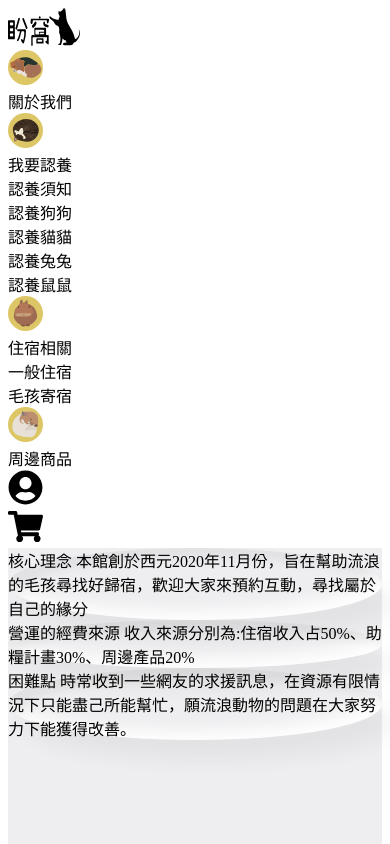
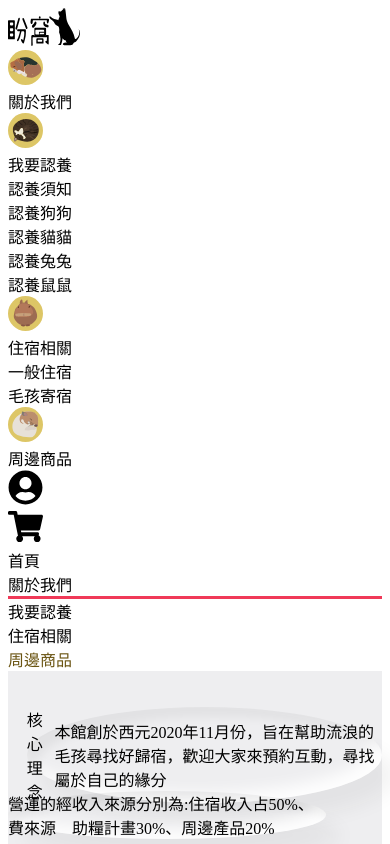
Before and after one commit to Lin-Yen-1118/New_Paw_House, a Vue app: page /about in a window 390 px wide. Shown: the top 844 px of the page. Built offline with nearby package versions, Linux system fonts and the light colour scheme; the HTML template or start-up script is replaced by a standard one; a web font is replaced by a local one.

Commit message:
wip: mobile menu

```diff
--- a/src/Layout/layout.vue
+++ b/src/Layout/layout.vue
@@ -1,7 +1,7 @@
 <template>
   <div class="">
     <div
-      class="w-full overflow-auto overflow-x-hidden"
+      class="w-full overflow-auto overflow-x-hidden <xl:(mt-56px)"
       :class="$route.name !== 'home' ? 'space-for-functionBar' : ''"
     >
       <slot slot="default"></slot>
--- a/src/components/Nav/index.vue
+++ b/src/components/Nav/index.vue
@@ -1,14 +1,24 @@
 <template>
   <div
-    class="h-full w-full flex justify-between items-center sticky top-0 z-50 select-none pl-10px pr-10px"
+    class="h-full w-full flex justify-between items-center sticky top-0 z-50 select-none pl-10px pr-10px <xl:(fixed h-60px )"
     style="background-color: rgba(255, 255, 255, 0.7)"
   >
+    <!-- hamburger menu -->
+    <!-- <div
+      class="hidden <xl:(flex flex-col relative p-10px)"
+      @click="toggleHamburgerMenu()"
+    >
+      <div class="bg-black relative m-4px w-20px h-3px rounded-lg"></div>
+      <div class="bg-black relative m-4px w-30px h-3px rounded-lg"></div>
+      <div class="bg-black relative m-4px w-20px h-3px rounded-lg"></div>
+    </div> -->
+
     <div class="relative pl-10px">
       <router-link to="/"> </router-link>
       <img class="logo" :src="logoImg" />
     </div>
     <!-- 這邊的 ref="target" 為用來做收合subMenu (用法來源:https://vueuse.org/core/onclickoutside/#demo)-->
-    <div class="w-3/5 flex justify-around items-center text-2xl">
+    <div class="w-3/5 flex justify-around items-center text-2xl <xl:(hidden)">
       <div
         ref="target"
         v-for="items in MenuArr"
@@ -68,6 +78,45 @@
       <div class="ml-10px mr-10px relative">
         <router-link to="/cart"> </router-link>
         <img :src="cartImg" />
+      </div>
+    </div>
+  </div>
+
+  <!-- mobile menu -->
+  <div
+    class="hidden <xl:(sticky z-50 top-53px left-0 w-full h-100px bg-white shadow-lg flex justify-around items-center overflow-x-scroll p-10px)"
+  >
+    <div
+      ref="target"
+      v-for="items in HamburgerMenuArr"
+      :key="items.id"
+      @click="getSubMenu(items.id)"
+      class="custom_active m-10px flex-nowrap flex items-center w-full h-full relative cursor-pointer"
+    >
+      <div
+        class="flex justify-center items-center relative"
+        style="width: 100%; height: 100%"
+      >
+        <div
+          class="flex ml-5px cursor-pointer"
+          :class="$route.name === items.routePath ? 'current_line' : ''"
+        >
+          {{ items.title }}
+          <div v-show="items.routePath === ''">
+            <div
+              class=""
+              :class="
+                currentSubMenu === items.id && defaultSubMenuStatus === true
+                  ? ''
+                  : ''
+              "
+            ></div>
+          </div>
+        </div>
+
+        <template v-if="items.routePath !== ''">
+          <router-link :to="{ path: `/${items.routePath}` }"> </router-link>
+        </template>
       </div>
     </div>
   </div>
@@ -146,6 +195,71 @@ const MenuArr = reactive([
   },
 ]);
 
+const HamburgerMenuArr = reactive([
+  {
+    id: 'Home',
+    title: '首頁',
+    routePath: 'home',
+  },
+  {
+    id: 'about',
+    title: '關於我們',
+    routePath: 'about',
+  },
+  {
+    id: 'adopt',
+    title: '我要認養',
+    routePath: '',
+
+    subMenu: [
+      {
+        id: 'adoptInfo',
+        title: '認養須知',
+        routePath: '/adopt-info',
+      },
+      {
+        id: 'adoptDogs',
+        title: '認養狗狗',
+        routePath: '/adopt-animals',
+      },
+      {
+        id: 'adoptCats',
+        title: '認養貓貓',
+        routePath: '/adopt-animals',
+      },
+      {
+        id: 'adoptRabbits',
+        title: '認養兔兔',
+        routePath: '/adopt-animals',
+      },
+      {
+        id: 'adoptRodents',
+        title: '認養鼠鼠',
+        routePath: '/adopt-animals',
+      },
+    ],
+  },
+  {
+    id: 'room',
+    title: '住宿相關',
+    routePath: '',
+
+    subMenu: [
+      { id: 'room', title: '一般住宿', routePath: 'room' },
+      {
+        id: 'petAccommodation',
+        title: '毛孩寄宿',
+        routePath: '/pet_accommodation',
+      },
+    ],
+  },
+  {
+    id: 'products',
+    title: '周邊商品',
+    routePath: 'products',
+  },
+]);
+
 const getImgUrl = (img: string) => {
   return new URL(`${img}.svg`, import.meta.url).href;
 };
@@ -160,6 +274,17 @@ const getSubMenu = (items: string) => {
       currentSubMenu.value = items;
     }
   });
+
+  if (HamburgerMenuArr) {
+    HamburgerMenuArr.forEach((o) => {
+      if (o.id === items) {
+        console.log(o.id, 'o.id');
+        defaultSubMenuStatus.value = true;
+        currentSubMenu.value = items;
+        console.log(currentSubMenu.value);
+      }
+    });
+  }
 };
 
 //當子選單失去焦點，就收起來
@@ -167,6 +292,12 @@ const target = ref(null);
 onClickOutside(target, (event) => {
   defaultSubMenuStatus.value = false;
 });
+
+const burgerMenuStatus = ref(false);
+function toggleHamburgerMenu() {
+  burgerMenuStatus.value = !burgerMenuStatus.value;
+  console.log(burgerMenuStatus.value, '###');
+}
 </script>
 <style scoped>
 img {
@@ -244,4 +375,7 @@ img {
 .custom_active:hover > .sub_menu {
   display: block;
 }
+.current_line {
+  border-bottom: 3px solid rgb(240, 57, 88);
+}
 </style>
--- a/src/views/About/index.vue
+++ b/src/views/About/index.vue
@@ -1,16 +1,30 @@
 <template>
   <div class="parallax w-full relative">
     <div class="relative top-0 left-0 w-full h-full">
-      <div class="drop w-350px h-350px absolute top-50px left-60 p-30px">
-        核心理念
-        本館創於西元2020年11月份，旨在幫助流浪的毛孩尋找好歸宿，歡迎大家來預約互動，尋找屬於自己的緣分
+      <div
+        class="drop w-280px h-280px absolute p-30px flex flex-col"
+        style="position: absolute; left: 5%; top: 3%"
+      >
+        <div class="text-lg font-black leading-loose">核心理念</div>
+        <div>
+          本館創於西元2020年11月份，旨在幫助流浪的毛孩尋找好歸宿，歡迎大家來預約互動，尋找屬於自己的緣分
+        </div>
       </div>
-      <div class="drop w-290px h-290px absolute top-150px left-350 p-30px">
-        營運的經費來源 收入來源分別為:住宿收入占50%、助糧計畫30%、周邊產品20%
+      <div
+        class="drop w-250px h-250px absolute p-30px flex flex-col"
+        style="position: absolute; right: 15%; top: 10%"
+      >
+        <div class="text-lg font-black leading-loose">營運的經費來源</div>
+        <div>收入來源分別為:住宿收入占50%、助糧計畫30%、周邊產品20%</div>
       </div>
-      <div class="drop w-300px h-300px absolute top-200px left-140 p-30px">
-        困難點
-        時常收到一些網友的求援訊息，在資源有限情況下只能盡己所能幫忙，願流浪動物的問題在大家努力下能獲得改善。
+      <div
+        class="drop w-310px h-310px absolute p-30px flex flex-col"
+        style="position: absolute; left: 20%; top: 27%"
+      >
+        <div class="text-lg font-black leading-loose">困難點</div>
+        <div>
+          時常收到一些網友的求援訊息，在資源有限情況下只能盡己所能幫忙，願流浪動物的問題在大家努力下能獲得改善。
+        </div>
       </div>
     </div>
   </div>
@@ -19,11 +33,11 @@
 .parallax {
   background-image: url(@/assets/images/bg/dog01.png);
   width: 100%;
-  height: 1800px;
+  height: 1200px;
   background-repeat: no-repeat;
   background-size: contain;
   position: relative;
-  background-position: 50% 50%;
+  background-position: center;
   background-attachment: fixed;
   background-color: #eeeef0;
 }
--- a/src/views/Home/index.vue
+++ b/src/views/Home/index.vue
@@ -14,7 +14,7 @@
     >
       等家毛孩
     </div>
-    <div class="flex justify-center items-center w-full">
+    <div class="flex justify-center items-center w-full flex-wrap">
       <template v-for="adoptItems in adoptArr" :key="adoptItems.id">
         <div class="cursor-pointer relative">
           <img
@@ -42,7 +42,11 @@
     <div class="flex justify-center items-center">
       <template v-for="roomItems in roomArr" :key="roomItems.id">
         <div class="hover_blur cursor-pointer relative">
-          <img class="w-60 h-90" :src="roomItems.imgUrl" :alt="roomItems.alt" />
+          <img
+            class="w-60 h-90 <xl:(h-auto)"
+            :src="roomItems.imgUrl"
+            :alt="roomItems.alt"
+          />
           <router-link to="/room"> </router-link>
         </div>
       </template>
@@ -60,7 +64,11 @@
         class="pet_room cursor-pointer relative"
       >
         <div class="hover_blur">
-          <img class="w-60 h-90" :src="items.imgUrl" :alt="items.alt" />
+          <img
+            class="w-60 h-90 <xl:(h-auto)"
+            :src="items.imgUrl"
+            :alt="items.alt"
+          />
           <router-link to="/room"> </router-link>
         </div>
         <div
@@ -77,17 +85,15 @@
     </div>
     <div class="flex justify-center h-490px">
       <div class="cursor-pointer relative h-320px pl-10px pr-10px">
-        <img class="w-110 h-75" :src="foodAidImg" alt="" />
+        <img class="w-110 h-75 <xl:(h-auto)" :src="foodAidImg" alt="" />
         <router-link to="/products"> </router-link>
         <div class="text-xl p-5px select-none">助糧計畫</div>
         <div class="p-5px leading-relaxed">
-          助糧，最
-          <span class="text-red-500">食</span>
-          在的幫助
+          助糧，最<span class="text-red-500">食</span>在的幫助
         </div>
       </div>
       <div class="cursor-pointer relative h-320px pl-10px pr-10px">
-        <img class="w-110 h-75" :src="volunteerImg" alt="" />
+        <img class="w-110 h-75 <xl:(h-auto)" :src="volunteerImg" alt="" />
         <router-link to="/room"> </router-link>
         <div class="text-xl p-5px">小小志工</div>
         <div class="p-5px leading-relaxed">
@@ -153,7 +159,7 @@ function getImageUrl() {
   background-repeat: no-repeat;
   background-size: cover;
   position: relative;
-  background-position: 100% 80%;
+  background-position: center;
   background-attachment: fixed;
 }
 .bg_p_mask {
@@ -217,6 +223,7 @@ function getImageUrl() {
 .hover_blur {
   filter: blur(1.5px);
 }
+
 .hover_blur:hover {
   filter: blur(0px);
 }
@@ -261,4 +268,11 @@ function getImageUrl() {
     color: transparent;
   }
 }
+
+/* RWD */
+@media (max-width: 1023.9px) {
+  .hover_blur {
+    filter: none;
+  }
+}
 </style>
```
